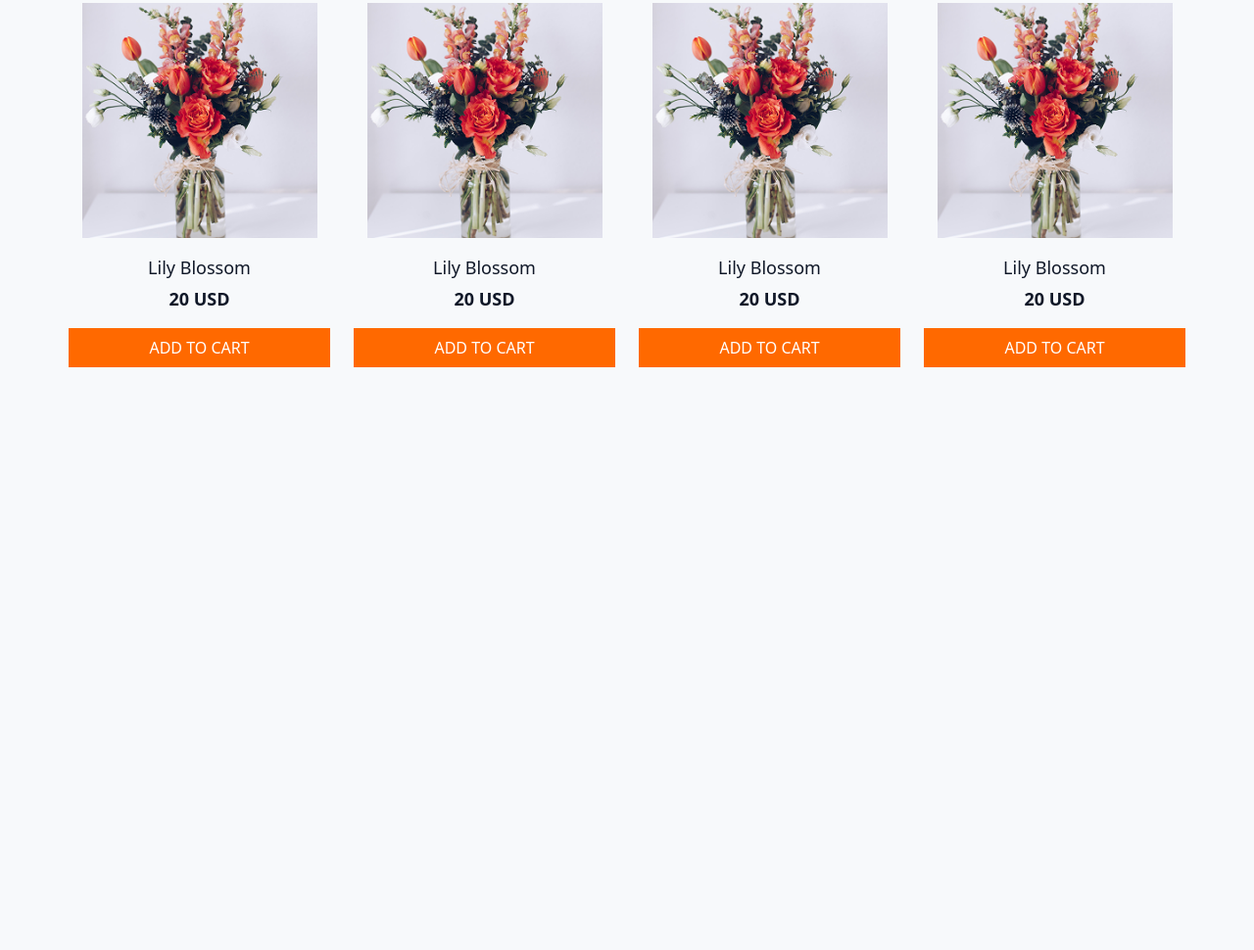
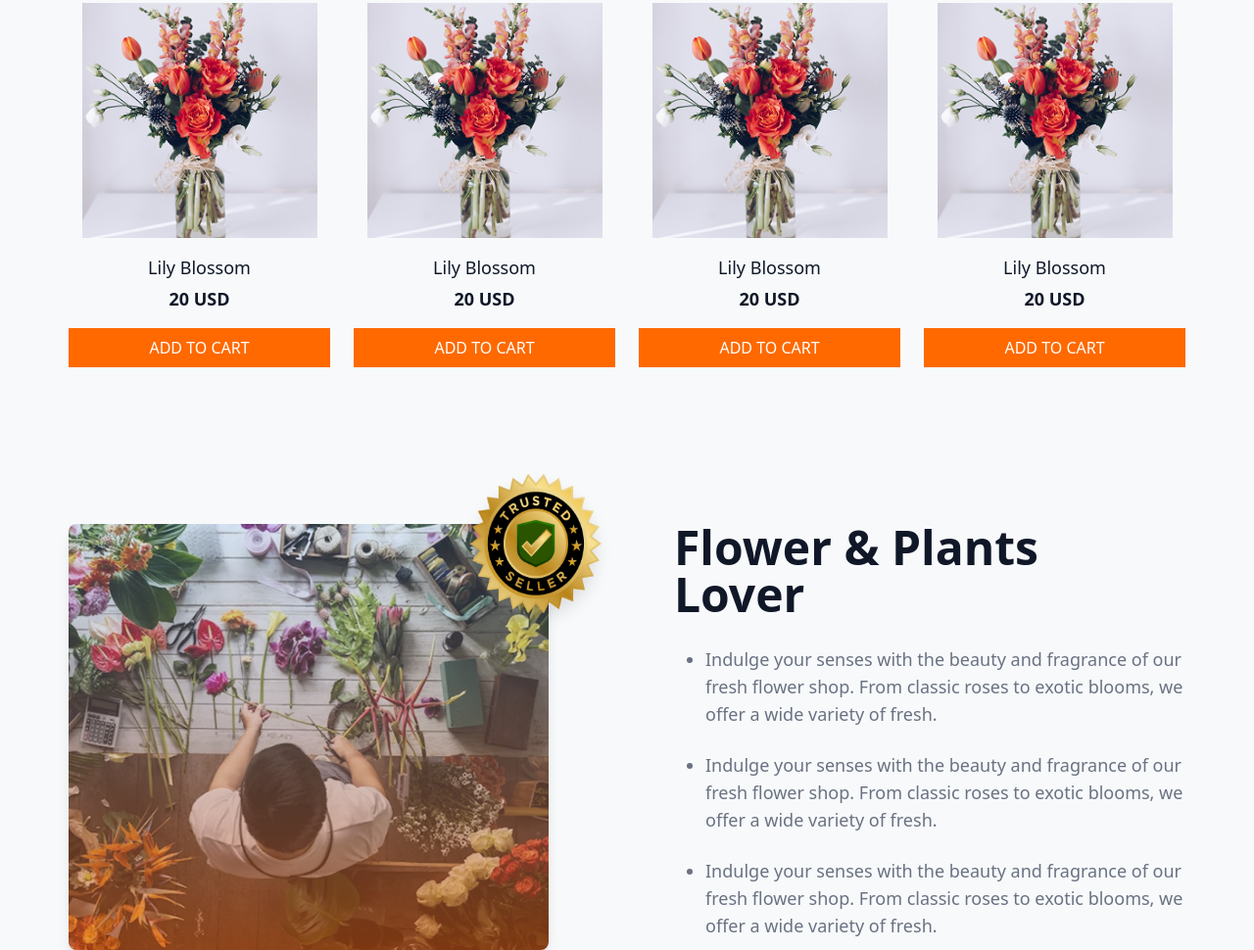
Before and after one commit to Anuradh09/Web_Development_Assignment-2, a plain HTML site: page index.html in a window 1280 px wide. Shown: the part 1185-2155 px from the top of the page at 98% size. Before the commit the page ends 1624 px from the top, so only its background shows below. Drawn offline with nearby package versions, Linux system fonts and the light colour scheme.

Commit message:
Added PLANT LOVER SECTION

```diff
--- a/index.html
+++ b/index.html
@@ -78,7 +78,7 @@
     </h2>
     <p class="text-center text-gray-500 mb-10 max-w-2xl mx-auto text-base font-normal">
         Indulge your senses with the beauty and fragrance of our fresh flower
-        shop. From<br class="hidden md:inline" />
+        shop. From <br class="hidden md:inline" />
         classic roses to exotic blooms, we offer a wide variety of fresh.
     </p>
     <div class="grid grid-cols-2 sm:grid-cols-2 md:grid-cols-4 gap-y-8 gap-x-6">
@@ -166,4 +166,36 @@
     </div>
 </section>
 
+<!-- PLANT LOVER SECTION -->
+<section class="max-w-[1140px] mx-auto flex flex-col md:flex-row items-start mt-16 md:mt-24 px-4 md:px-0 relative">
+    <div class="w-full md:w-1/2 flex justify-center md:justify-start relative">
+        <div class="hidden md:block absolute" style="left: 24rem; top: -80px; z-index: 30">
+            <img src="assets/trusted-badge.png" alt="Trusted Seller Badge"
+                class="w-[200px] h-[200px] animate-spin-slow drop-shadow-xl" />
+        </div>
+        <!-- Flower Shop Image -->
+        <img src="assets/flower-store.png" alt="Plant Lover"
+            class="rounded-lg shadow-lg w-[490px] h-[435px] object-cover" />
+    </div>
+    <div class="w-full md:w-1/2 flex flex-col mt-14 md:mt-0 md:pl-[48px]">
+        <h2 class="text-4xl md:text-5xl font-bold font- noto serif mb-7">
+            Flower &amp; Plants <span class="md:block"></span>Lover
+        </h2>
+        <ul class="list-disc pl-6 md:pl-8 space-y-6 text-gray-500 text-base md:text-lg">
+            <li>
+                Indulge your senses with the beauty and fragrance of our fresh flower shop. From classic roses to exotic
+                blooms, we offer a wide variety of fresh.
+            </li>
+            <li>
+                Indulge your senses with the beauty and fragrance of our fresh flower shop. From classic roses to exotic
+                blooms, we offer a wide variety of fresh.
+            </li>
+            <li>
+                Indulge your senses with the beauty and fragrance of our fresh flower shop. From classic roses to exotic
+                blooms, we offer a wide variety of fresh.
+            </li>
+        </ul>
+    </div>
+</section>
+
 </html>
```
